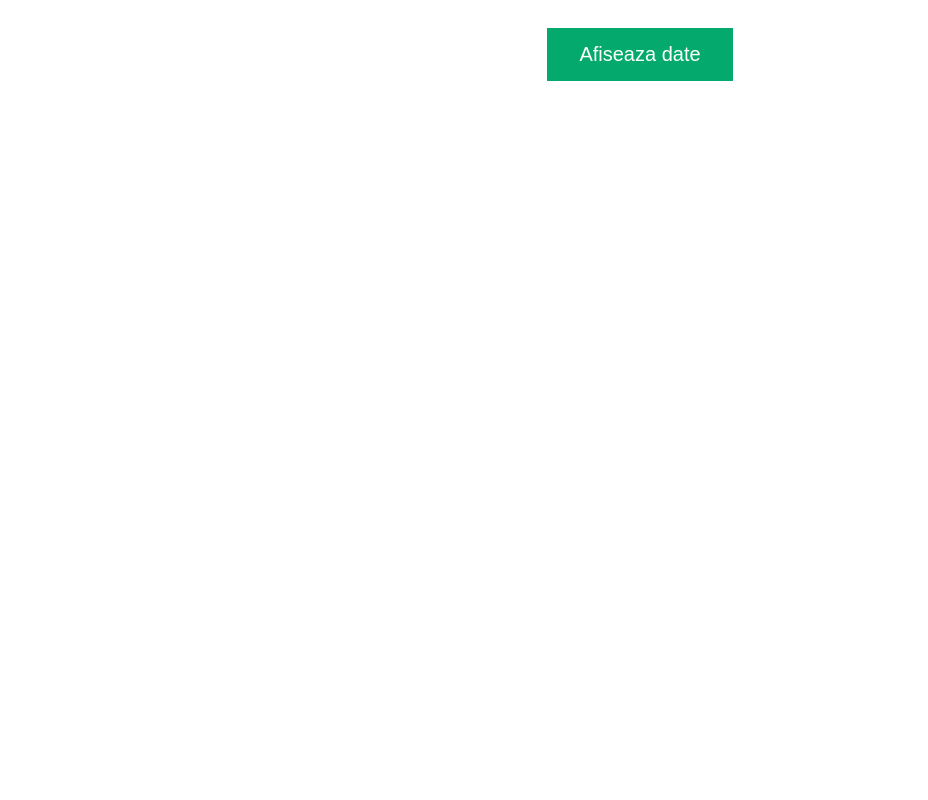
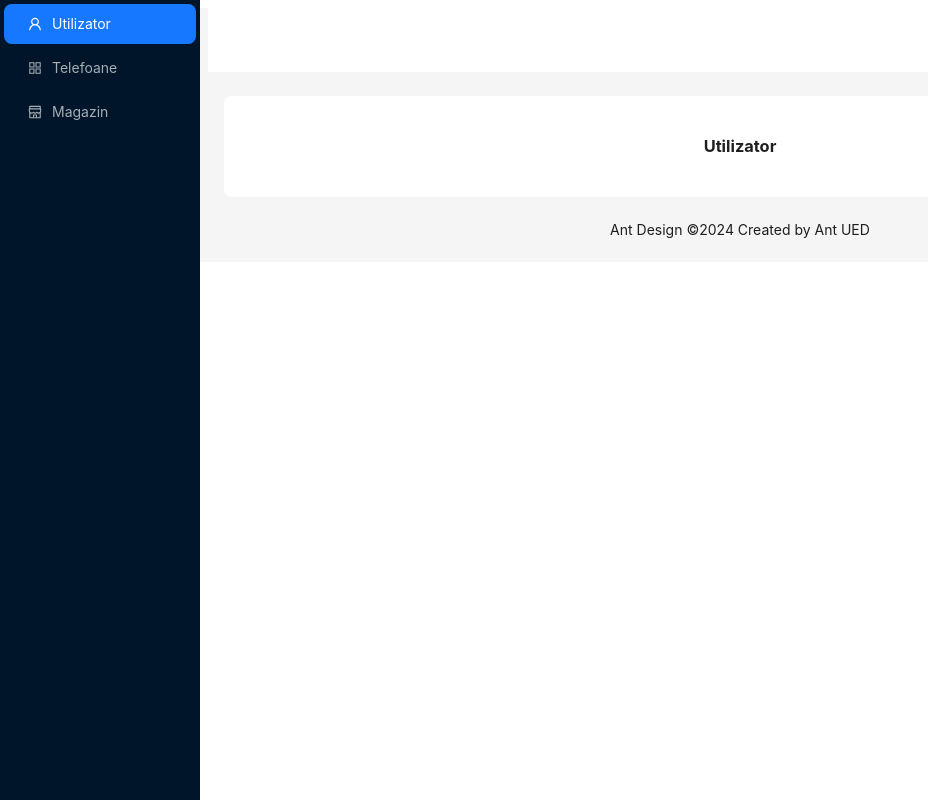
Before and after one commit to Laura222CR/teh-web, a React (Create React App) app: page / in a window 1280 px wide. Shown: the whole page, without its empty margins (0-928 px from the left). Built offline with nearby package versions, Linux system fonts and the light colour scheme.

Commit message:
Stergerea componentelor inutile si modificarea componentelor ramase

```diff
--- a/src/App.css
+++ /dev/null
@@ -1,20 +0,0 @@
-
-.container {
-    text-align: center;
-    padding: 20px;
-}
-
-.button {
-    background-color: #04AA6D; /* Green */
-    border: none;
-    color: white;
-    padding: 15px 32px;
-    text-align: center;
-    text-decoration: none;
-    display: inline-block;
-    font-size: 20px;
-}
-
-.spacer {
-    margin-top: 20px;
-}
--- a/src/App.tsx
+++ /dev/null
@@ -1,24 +0,0 @@
-import React, {useState} from "react";
-import PersonLayout from "./PersonLayout";
-import "./App.css";
-
-const App = () => {
-    const [showInfo, setShowInfo] = useState(false);
-    const [buttonText, setButtonText] = useState("Afiseaza date");
-    const handleButtonClick = () => {
-        setShowInfo(!showInfo);
-        setButtonText(showInfo ? "Afiseaza date" : "Ascunde date");
-    };
-
-    return (
-        <div className="container">
-            <button className="button" onClick={handleButtonClick}>
-                {buttonText}
-            </button>
-            {showInfo && <div className="spacer" />}
-            {showInfo && <PersonLayout />}
-        </div>
-    );
-};
-
-export default App;
--- a/src/PersonData.tsx
+++ /dev/null
@@ -1,14 +0,0 @@
-import { makeAutoObservable } from "mobx";
-
-class PersonData {
-    name = "Buliga Laura";
-    age = 21;
-    group = "CR-222";
-
-    constructor(){
-        makeAutoObservable(this);
-    }
-}
-
-const personData = new PersonData();
-export default personData;
--- a/src/PersonLayout.css
+++ /dev/null
@@ -1,20 +0,0 @@
-.person-layout-container {
-    padding: 20px;
-    border-radius: 5px;
-
-}
-
-.person-info {
-    font-family: Arial, sans-serif;
-    color: #333;
-}
-
-.person-info h2 {
-    font-size: 25px;
-    margin-bottom: 10px;
-}
-
-.person-info p {
-    margin: 5px 0;
-    font-size: 20px;
-}
--- a/src/PersonLayout.tsx
+++ /dev/null
@@ -1,20 +0,0 @@
-import React from "react";
-import { observer } from "mobx-react";
-import data from "./PersonData";
-import "./PersonLayout.css";
-
-
-const PersonLayout: React.FC = observer(() => {
-    return (
-        <div className="person-layout-container" >
-            <div className="person-info">
-                <h2> Informatie personala</h2>
-                <p>Nume : {data.name}</p>
-                <p>Varsta : {data.age}</p>
-                <p>Grupa : {data.group}</p>
-            </div>
-        </div>
-    );
-});
-
-export default PersonLayout;
--- a/src/index.tsx
+++ b/src/index.tsx
@@ -1,12 +1,27 @@
 import React from 'react';
 import ReactDOM from 'react-dom/client';
-import App from './App';
+import App from './layouts/App';
+import {
+    createBrowserRouter,
+    RouterProvider,
+  } from "react-router-dom";
+import MainLayout from './layouts/MainLayout';
 
+  const router = createBrowserRouter([
+    {
+      path: "/",
+      element: <MainLayout/>,
+    },
+    {
+      path: "/telefoane",
+      element: <App/>
+    }
+  ]);
 const root = ReactDOM.createRoot(
     document.getElementById('root') as HTMLElement
 );
 root.render(
     <React.StrictMode>
-        <App />
+         <RouterProvider router={router} />
     </React.StrictMode>
 );
--- /dev/null
+++ b/src/layouts/App.tsx
@@ -0,0 +1,117 @@
+import React, { useState } from 'react';
+import ModalForm from '../FormaAdaugare';
+
+import { Button, Layout, Menu, theme } from 'antd';
+import ProductCard from '../TelefonCard';
+import Telefon from '../Telefon';
+import MenuContainer from './Meniu';
+
+
+const { Header, Content, Footer, Sider } = Layout;
+
+
+
+const initialData:Telefon[] = [
+  {
+   nume: "Samsung Galaxy",
+   model: "S23",
+   descriere: "Display adaptiv Obține culoare și luminozitate optime, cu vizibilitate maximă în aer liber12. Ecranul de 120 Hz netezește derularea, în timp ce Eye Comfort Shield elimină oboseala ochilor, chiar și atunci când privești ecranul în întuneric.",
+   imagine:"https://images.samsung.com/is/image/samsung/p6pim/ro/2302/gallery/ro-galaxy-s23-s911-sm-s911bzkgeue-thumb-534700949?imwidth=480",
+   pret: 19000,
+  },
+  {
+    nume: "Xiaomi ",
+    model: "Redmi 13C",
+    descriere: "Telefon mobil Xiaomi Redmi 13C, 8GB RAM, 256GB, Midnight Black",
+    imagine:"https://s13emagst.akamaized.net/products/63471/63470391/images/res_2df52b48660b0fe2782fccf7b5d99f8a.jpg?width=720&height=720&hash=233E02D59EF1E27CECCDC4374FF6F310",
+    pret: 7500,
+   },
+   {
+    nume: "iPhone",
+    model: "15 Pro Max",
+    descriere: "Telefon mobil Apple iPhone 15 Pro Max, 256GB, 5G, Black Titanium",
+    imagine:"https://s13emagst.akamaized.net/products/60458/60457151/images/res_44ffbf30efb9dcbd1501e316af596edb.jpg?width=720&height=720&hash=F8B9B844788445D1E92A240F213B0D64",
+    pret: 22000,
+   }
+];
+
+
+const App: React.FC = () => {
+  const {
+    token: { colorBgContainer, borderRadiusLG },
+  } = theme.useToken();
+
+  const [isModalVisible, setIsModalVisible] = useState(false);
+  const [cardData, setCardData] = useState<Telefon[]>(initialData);
+  const showModal = () => {
+    setIsModalVisible(true);
+  };
+  const handleCancel = () => {
+
+    setIsModalVisible(false);
+
+  };
+
+  const handleFormSubmit = ( CardProduct: Telefon) => {
+    console.log("Handle submit")
+    console.log(CardProduct)
+    setCardData([...cardData, CardProduct]);
+    console.log("final card data");
+    console.log(cardData);
+
+    setIsModalVisible(false);
+  };
+
+const emptyCard:Telefon = {
+  nume : "",
+  descriere: "",
+  model: "",
+  pret: 0,
+  imagine: ""
+
+}
+
+console.log(cardData);
+
+  return (
+    <Layout hasSider>
+      <Sider
+        style={{ overflow: 'auto', height: '100vh', position: 'fixed', left: 0, top: 0, bottom: 0 }}
+      >
+        <div className="demo-logo-vertical" />
+      <MenuContainer/>
+      </Sider>
+      <Layout style={{ marginLeft: 200 }}>
+        <Header style={{ padding: 0, background: colorBgContainer }} >
+        <Button type="primary" onClick={showModal} style={{ marginBottom: 16, marginLeft:16}}>
+            Add product
+          </Button>
+          <ModalForm visible={isModalVisible} onCancel={handleCancel} onSubmit={handleFormSubmit} card = {emptyCard} />
+
+        </Header>
+        <Content style={{ margin: '24px 16px 0', overflow: 'initial' }}>
+          <div
+            style={{
+              padding: 24,
+              textAlign: 'center',
+              background: colorBgContainer,
+              borderRadius: borderRadiusLG,
+            }}
+          >
+             <div style={{display:'flex',flexDirection:'row',gap:10 }}>{cardData.map((card , index) => (
+        <ProductCard key={index} telefon={card} />
+      ))}</div>
+
+
+          </div>
+
+        </Content>
+        <Footer style={{ textAlign: 'center' }}>
+          Ant Design ©{new Date().getFullYear()} Created by Ant UED
+        </Footer>
+      </Layout>
+    </Layout>
+  );
+};
+
+export default App;
--- /dev/null
+++ b/src/layouts/FooterComponent.tsx
@@ -0,0 +1,10 @@
+import { Footer } from "antd/es/layout/layout";
+
+
+const FooterComponent: React.FC = () => {
+    return (
+        <Footer style={{ textAlign: 'center' }}>
+            Ant Design ©{new Date().getFullYear()} Created by Ant UED
+          </Footer>
+    )};
+export default FooterComponent;
--- /dev/null
+++ b/src/layouts/HeaderComponent.tsx
@@ -0,0 +1,12 @@
+import { theme } from 'antd';
+import { Header } from 'antd/es/layout/layout';
+
+const HeaderComponent: React.FC = () => {
+    const {
+        token: { colorBgContainer },
+      } = theme.useToken();
+    return (
+<Header style={{ padding: 0, background: colorBgContainer }} >
+
+</Header>)};
+export default HeaderComponent;
--- /dev/null
+++ b/src/layouts/MainLayout.tsx
@@ -0,0 +1,47 @@
+import {Layout, theme } from 'antd';
+import Sider from 'antd/es/layout/Sider';
+import MenuContainer from './Meniu';
+import FooterComponent from './FooterComponent';
+import { Content } from 'antd/es/layout/layout';
+import HeaderComponent from './HeaderComponent';
+
+const MainLayout: React.FC = ({children}:any) => {
+    const {
+        token: { colorBgContainer, borderRadiusLG },
+      } = theme.useToken();
+    return (
+      <Layout hasSider>
+        <Sider
+          style={{ overflow: 'auto', height: '100vh', position: 'fixed', left: 0, top: 0, bottom: 0 }}
+        >
+
+
+          <div className="demo-logo-vertical" />
+        <MenuContainer/>
+        </Sider>
+        {children}
+        <Layout style={{ marginLeft: 200 }}>
+        <HeaderComponent/>
+        <Content style={{ margin: '24px 16px 0', overflow: 'initial' }}>
+          <div
+            style={{
+              padding: 24,
+              textAlign: 'center',
+              background: colorBgContainer,
+              borderRadius: borderRadiusLG,
+            }}
+          >
+             <h3>Utilizator</h3>
+
+
+          </div>
+
+        </Content>
+        <FooterComponent/>
+      </Layout>
+
+      </Layout>
+    );
+  };
+
+  export default MainLayout;
```
